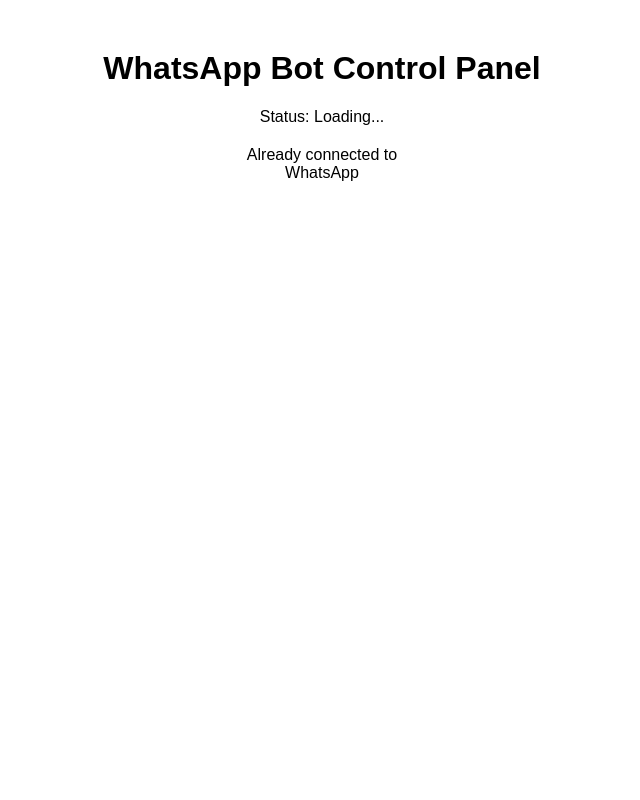
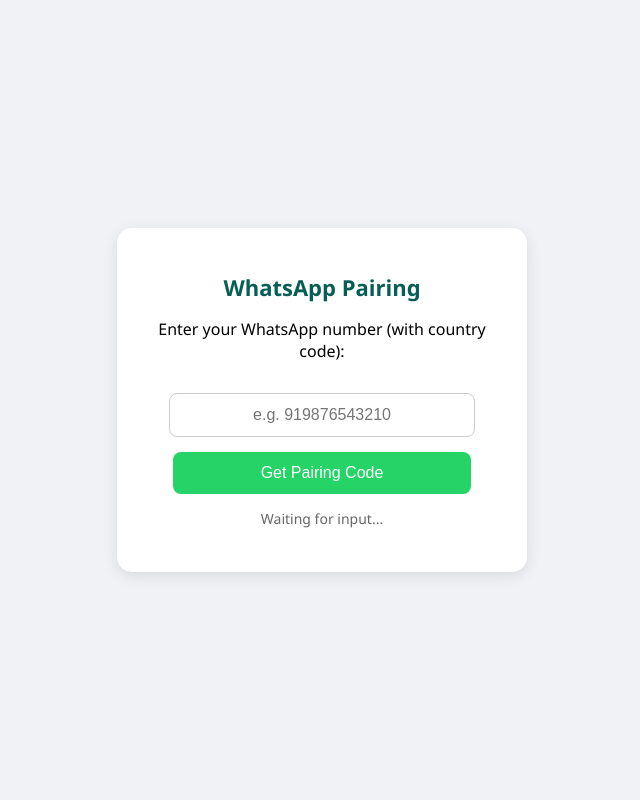
Before and after one commit to Pain-web452/dc-server-new-E23, a Flask app: template templates/index.html in a window 1280 px wide. Shown: the whole page, without its empty margins (318-958 px from the left). Run offline with Flask 3, Linux system fonts and the light colour scheme; the template is opened without the code that fills it, so the values that code supplies are empty.

Commit message:
Update index.html

```diff
--- a/templates/index.html
+++ b/templates/index.html
@@ -1,44 +1,109 @@
 <!DOCTYPE html>
-<html>
+<html lang="en">
 <head>
-    <title>WhatsApp Bot</title>
+    <meta charset="UTF-8">
+    <meta name="viewport" content="width=device-width, initial-scale=1.0">
+    <title>WhatsApp Bot - Pairing Code</title>
     <style>
-        body { font-family: Arial, sans-serif; text-align: center; margin-top: 50px; }
-        #qr-container { margin: 20px auto; width: 200px; }
+        body {
+            font-family: 'Segoe UI', sans-serif;
+            background-color: #f0f2f5;
+            display: flex;
+            justify-content: center;
+            align-items: center;
+            height: 100vh;
+            margin: 0;
+        }
+        .container {
+            background: white;
+            padding: 30px;
+            border-radius: 15px;
+            box-shadow: 0 4px 15px rgba(0,0,0,0.1);
+            text-align: center;
+            width: 350px;
+        }
+        h1 { color: #075e54; font-size: 22px; }
+        input {
+            width: 80%;
+            padding: 12px;
+            margin: 15px 0;
+            border: 1px solid #ccc;
+            border-radius: 8px;
+            font-size: 16px;
+            text-align: center;
+        }
+        button {
+            background-color: #25d366;
+            color: white;
+            border: none;
+            padding: 12px 25px;
+            border-radius: 8px;
+            font-size: 16px;
+            cursor: pointer;
+            width: 85%;
+        }
+        button:hover { background-color: #128c7e; }
+        #code-display {
+            font-size: 28px;
+            font-weight: bold;
+            letter-spacing: 5px;
+            color: #075e54;
+            margin-top: 20px;
+            padding: 15px;
+            background: #e7fce3;
+            border-radius: 8px;
+            display: none;
+        }
+        .status { margin-top: 15px; font-size: 14px; color: #666; }
     </style>
 </head>
 <body>
-    <h1>WhatsApp Bot Control Panel</h1>
-    <div id="qr-container"></div>
-    <p>Status: <span id="status">Loading...</span></p>
-<div id="qr-container">
-  {% if qr_required %}
-  <img src="/qr.png" id="qr-image" style="width: 200px">
-  <p>Scan this QR code with WhatsApp</p>
-  {% else %}
-  <p>Already connected to WhatsApp</p>
-  {% endif %}
-</div>
+    <div class="container">
+        <h1>WhatsApp Pairing</h1>
+        <p>Enter your WhatsApp number (with country code):</p>
+        <input type="text" id="phone" placeholder="e.g. 919876543210">
+        <br>
+        <button onclick="getPairingCode()">Get Pairing Code</button>
+
+        <div id="code-display"></div>
+        <p class="status" id="status">Waiting for input...</p>
+    </div>
 
     <script>
-        // Fetch status from backend
-        fetch('/status')
-            .then(response => response.json())
-            .then(data => {
-                document.getElementById('status').textContent =
-                    `Running (PID: ${data.node_pid})`;
-            });
-// Auto-refresh QR every 5 seconds
-function checkQR() {
-  fetch('/qr-status')
-    .then(response => response.json())
-    .then(data => {
-      if (data.qr_required) {
-        document.getElementById('qr-image').src = "/qr.png?" + new Date().getTime();
-      }
-    });
-}
-setInterval(checkQR, 5000);
+        async function getPairingCode() {
+            const phone = document.getElementById('phone').value;
+            const status = document.getElementById('status');
+            const codeDisplay = document.getElementById('code-display');
+
+            if (!phone || phone.length < 10) {
+                alert("Please enter a valid phone number with country code!");
+                return;
+            }
+
+            status.textContent = "Requesting code from server...";
+            codeDisplay.style.display = "none";
+
+            try {
+                const response = await fetch('/get-pairing-code', {
+                    method: 'POST',
+                    headers: { 'Content-Type': 'application/json' },
+                    body: JSON.stringify({ phone: phone })
+                });
+
+                const data = await response.json();
+
+                if (data.success) {
+                    codeDisplay.textContent = data.code;
+                    codeDisplay.style.display = "block";
+                    status.textContent = "Enter this code in WhatsApp > Linked Devices > Link with phone number";
+                } else {
+                    status.textContent = "Error: " + data.error;
+                }
+            } catch (error) {
+                status.textContent = "Server error. Please try again.";
+                console.error(error);
+            }
+        }
     </script>
 </body>
 </html>
```
